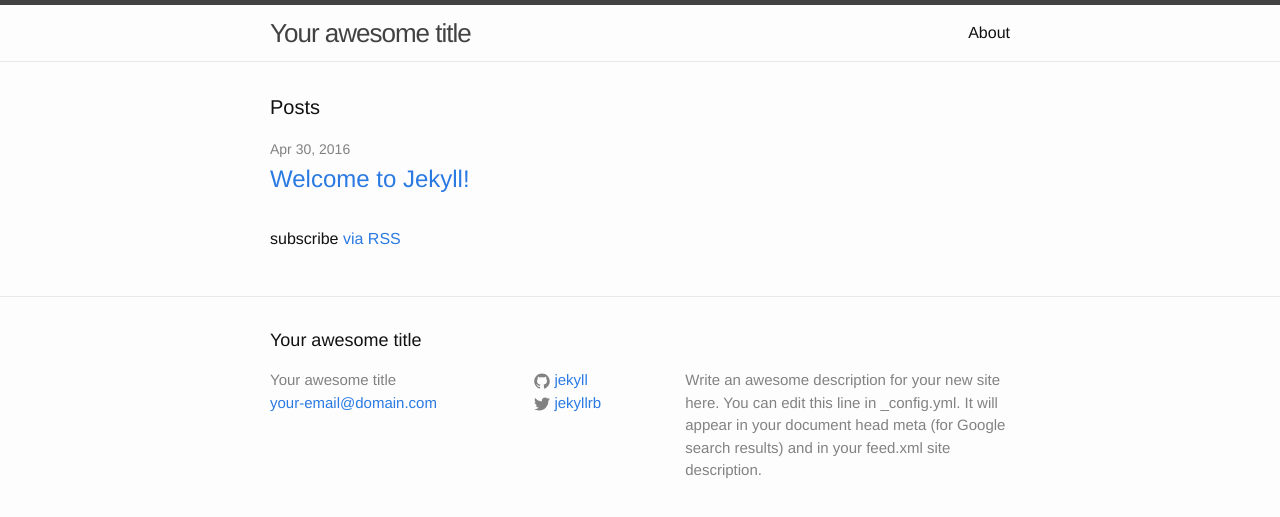
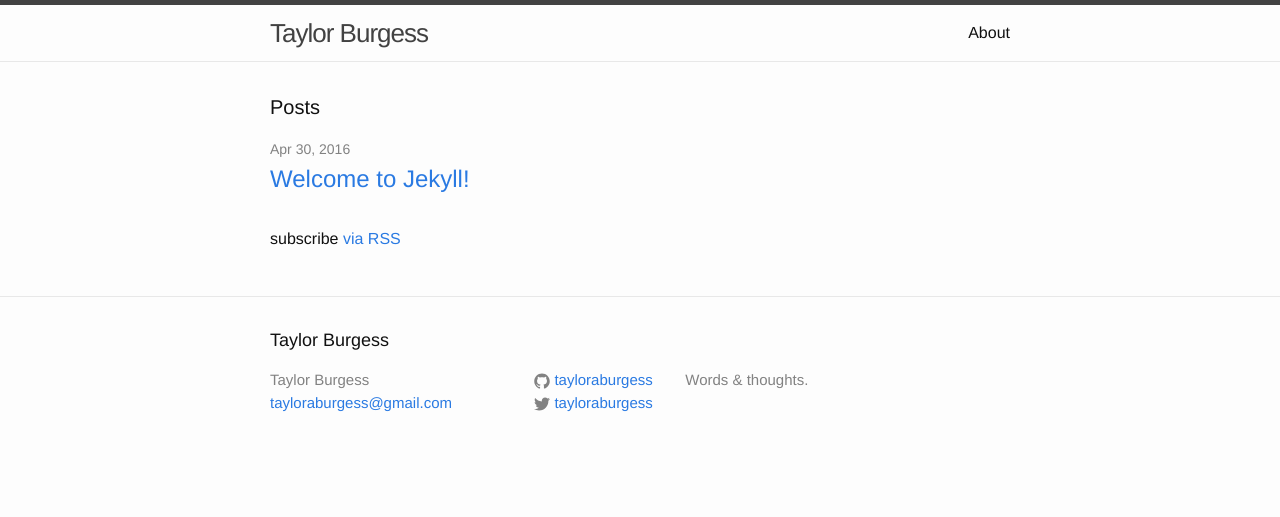
Before and after one commit to tayloraburgess/tayloraburgess.github.io, a Jekyll site: the page built from index.html, in a window 1280 px wide. Shown: the top 517 px of the page. Built offline with Jekyll 4.4.1, drawn with Linux system fonts in a browser that asks for light colours.

Commit message:
set basic site info in _config.yml

```diff
--- a/_config.yml
+++ b/_config.yml
@@ -6,16 +6,14 @@
 # 'jekyll serve'. If you change this file, please restart the server process.
 
 # Site settings
-title: Your awesome title
-email: your-email@domain.com
+title: Taylor Burgess
+email: tayloraburgess@gmail.com
 description: > # this means to ignore newlines until "baseurl:"
-  Write an awesome description for your new site here. You can edit this
-  line in _config.yml. It will appear in your document head meta (for
-  Google search results) and in your feed.xml site description.
+  Words & thoughts.
 baseurl: "" # the subpath of your site, e.g. /blog
-url: "http://yourdomain.com" # the base hostname & protocol for your site
-twitter_username: jekyllrb
-github_username:  jekyll
+url: "http://tayloraburgess.github.io" # the base hostname & protocol for your site
+twitter_username: tayloraburgess
+github_username:  tayloraburgess
 
 # Build settings
 markdown: kramdown
```
